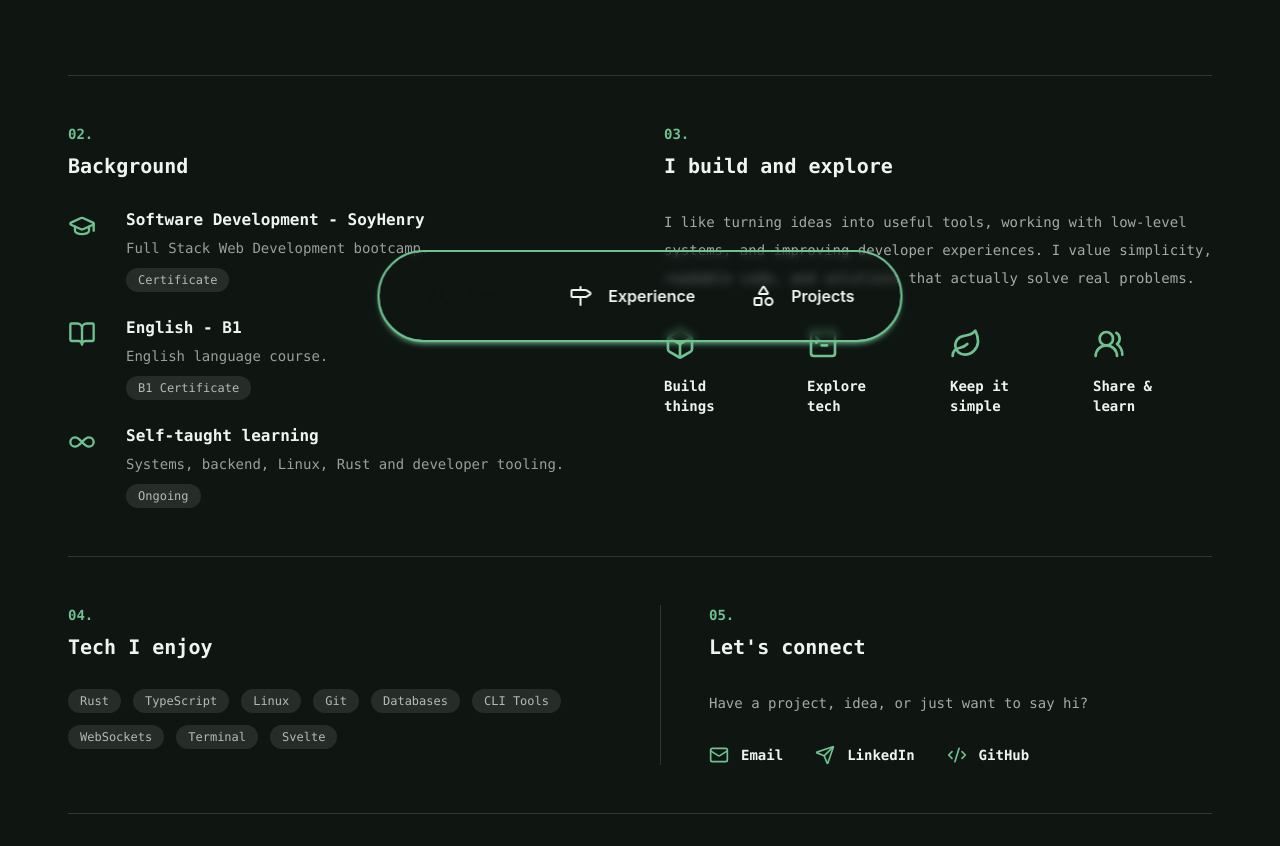
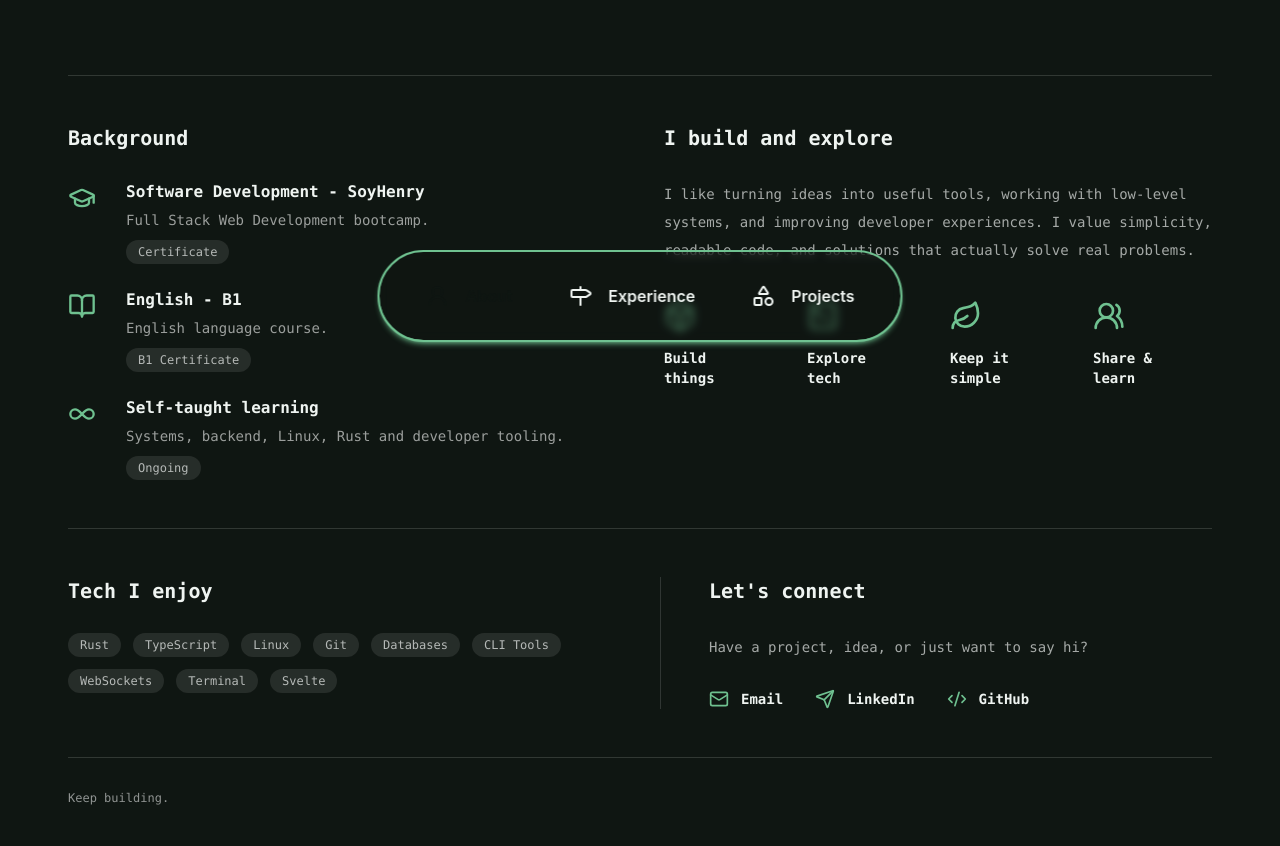
Before and after one commit to dreck-sallow/personal-web, a SvelteKit app: page / in a window 1280 px wide. Shown: the part 420-1266 px from the top of the page. Built offline with nearby package versions, Linux system fonts and the light colour scheme.

Commit message:
:sparkles: remove heading numbers for sub-sections

```diff
--- a/src/routes/(personal)/+page.svelte
+++ b/src/routes/(personal)/+page.svelte
@@ -96,8 +96,7 @@
 
   <section class="grid gap-12 border-b border-txt/15 py-10 md:grid-cols-2 md:py-12">
     <article id="background" class="border-b border-txt/15 pb-10 md:border-b-0 md:pb-0">
-      <p class="font-mono text-sm font-bold text-primary">02.</p>
-      <h2 class="mt-2 font-mono text-xl font-bold">Background</h2>
+      <h2 class="font-mono text-xl font-bold">Background</h2>
 
       <div class="mt-7 space-y-6">
         {#each BACKGROUND as item}
@@ -116,8 +115,7 @@
     </article>
 
     <article id="i-build-and-explore">
-      <p class="font-mono text-sm font-bold text-primary">03.</p>
-      <h2 class="mt-2 font-mono text-xl font-bold">I build and explore</h2>
+      <h2 class="font-mono text-xl font-bold">I build and explore</h2>
 
       <p class="mt-7 max-w-xl font-mono text-sm leading-7 text-txt-soft/70">
         I like turning ideas into useful tools, working with low-level systems, and
@@ -139,8 +137,7 @@
 
   <section class="grid gap-10 border-b border-txt/15 py-10 md:grid-cols-2 md:py-12">
     <article id="tech-i-enjoy" class="border-b border-txt/15 pb-10 md:border-b-0 md:pb-0">
-      <p class="font-mono text-sm font-bold text-primary">04.</p>
-      <h2 class="mt-2 font-mono text-xl font-bold">Tech I enjoy</h2>
+      <h2 class="font-mono text-xl font-bold">Tech I enjoy</h2>
 
       <div class="mt-7 flex flex-wrap gap-3">
         {#each TECH as tech}
@@ -152,8 +149,7 @@
     </article>
 
     <article id="lets-connect" class="md:border-l md:border-txt/15 md:pl-12">
-      <p class="font-mono text-sm font-bold text-primary">05.</p>
-      <h2 class="mt-2 font-mono text-xl font-bold">Let's connect</h2>
+      <h2 class="font-mono text-xl font-bold">Let's connect</h2>
 
       <p class="mt-7 font-mono text-sm leading-7 text-txt-soft/70">
         Have a project, idea, or just want to say hi?
```
